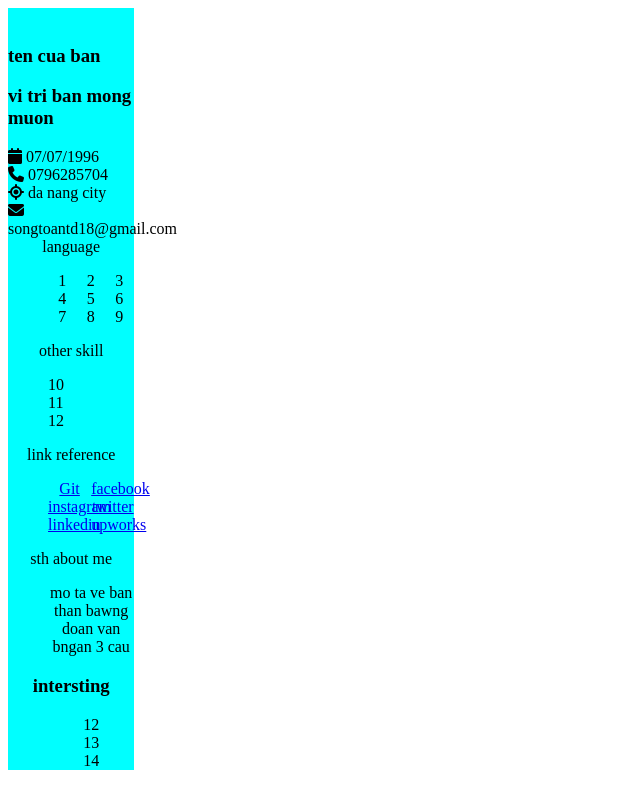
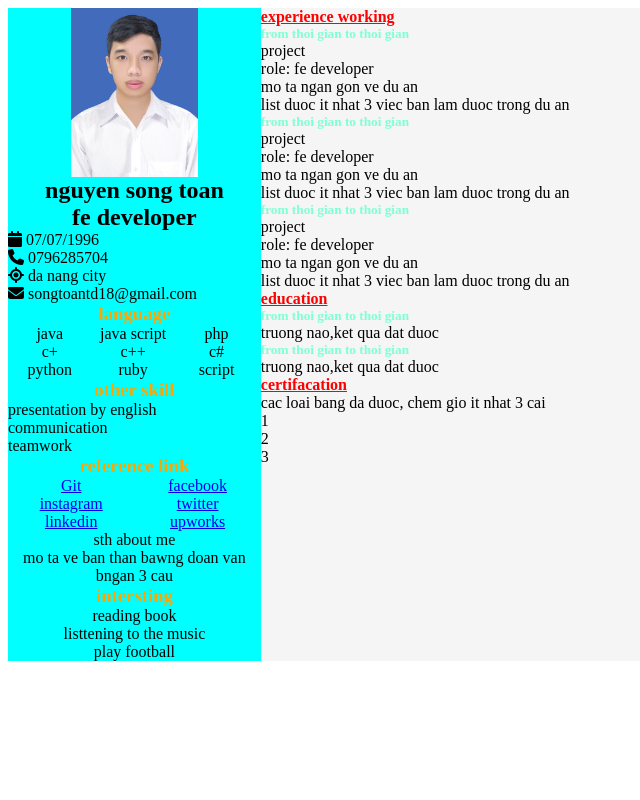
Before and after one commit to songtoantd18/homework_4, a plain HTML site: page hw4.html in a window 1280 px wide. Shown: the whole page, without its empty margins (0-640 px from the left). Drawn offline with Linux system fonts and the light colour scheme.

Commit message:
homework4

```diff
--- a/hw4.css
+++ b/hw4.css
@@ -1,7 +1,9 @@
-
+.container {
+    display: flex;
+}
 
 .left {
-    width: 10%;
+    width: 20%;
     height: 100%;
     background-color: aqua;
     text-align: center;
@@ -14,6 +16,7 @@
 }
 ul li {
     list-style: none;
+    padding: 0;
 }
 .link {
     display: flex;
@@ -23,16 +26,16 @@ ul li {
     width: 50%;
 
 }
-
-
-
-
-
-
-
-
-
-
+ul {
+    padding:0;
+}
+img {
+    display: flex;
+    top:20px;
+    width: 50%;
+    height: 50%;
+    margin: auto;
+}
 .name {
     text-align: left;
 }
@@ -45,3 +48,45 @@ ul li {
 .language ul li {
     width: 33%;
 }
+
+h3{
+    color: orange;
+    margin: 0;
+
+}
+h2 {
+    color: black;
+    margin: 0;
+    text-align: center;
+}
+.right {
+    width: 80%;
+    background-color: whitesmoke;
+
+}
+.flex {
+    display: flex;
+
+}
+.project {
+    display: flex;
+    flex-direction: column;
+    color: red;
+    flex-wrap: wrap;
+    width: 50%;
+
+
+}
+ul{
+    margin: 0;
+}
+h4{
+    text-decoration: underline;
+    color: red;
+    margin: 0;
+}
+h5{
+    padding: 0;
+    color: aquamarine;
+    margin: 0;
+}
--- a/hw4.html
+++ b/hw4.html
@@ -17,13 +17,13 @@
         <div class="left">
             <div class="name">
                 <div>
-                    <img src="" alt="">
+                    <img src="./77.jpg" alt="">
                 </div>
                 <div class="infor">
-                    <h3>ten cua ban</h3>
+                    <h2>nguyen song toan</h2>
                 </div>
                 <div class="infor">
-                    <h3>vi tri ban mong muon</h3>
+                    <h2>fe developer</h2>
                 </div>
                 <div>
                     <i class="fa-solid fa-calendar"></i>
@@ -43,27 +43,27 @@
                 </div>
             </div>
             <div class="progaming">
-                <div class="language">language
+                <div class="language"><h3>language</h3>
                     <ul>
-                        <li>1</li>
-                        <li>2</li>
-                        <li>3</li>
-                        <li>4</li>
-                        <li>5</li>
-                        <li>6</li>
-                        <li>7</li>
-                        <li>8</li>
-                        <li>9</li>
+                        <li>java</li>
+                        <li>java script</li>
+                        <li>php</li>
+                        <li>c+</li>
+                        <li>c++</li>
+                        <li>c#</li>
+                        <li>python</li>
+                        <li>ruby</li>
+                        <li>script</li>
                     </ul>
                 </div>
-                <div class="skill">other skill
+                <div class="skill"><h3>other skill</h3>
                     <ul>
-                        <li >10</li>
-                        <li>11</li>
-                        <li>12</li>
+                        <li >presentation by english</li>
+                        <li>communication</li>
+                        <li>teamwork</li>
                     </ul>
                 </div>
-                <div>link reference
+                <div><h3>reference link</h3>
                         <ul class="link">
                             <li><a href="https://github.com/songtoantd18/demo-test">Git</a></li>
                             <li><a href="https://www.facebook.com/nguyensong.toan.33">facebook</a></li>
@@ -79,22 +79,70 @@
                     </ul>
                     <h3>intersting</h3>
                     <ul style="text-align: center;">
-                        <li>12</li>
-                        <li>13</li>
-                        <li>14</li>
+                        <li>reading book</li>
+                        <li>listtening to the music</li>
+                        <li>play football</li>
 
                     </ul>
 
                 </div>
 
             </div>
+        </div>
+        <div class="right">
+            <div class="exper"><h4>experience working</h4>
+                <ul><h5>from thoi gian to thoi gian</h5>
+                    <li>project</li>
+                    <li>role: fe developer</li>
+                    <li>mo ta ngan gon ve du an
+                        <ul>
+                            <li>list duoc it nhat 3 viec ban lam duoc trong du an</li>
+                        </ul>
+                    </li>
+                </ul>
+                <ul><h5>from thoi gian to thoi gian</h5>
+                    <li>project</li>
+                    <li>role: fe developer</li>
+                    <li>mo ta ngan gon ve du an
+                        <ul>
+                            <li>list duoc it nhat 3 viec ban lam duoc trong du an</li>
+                        </ul>
+                    </li>
+                </ul>
+                <ul><h5>from thoi gian to thoi gian</h5>
+                    <li>project</li>
+                    <li>role: fe developer</li>
+                    <li>mo ta ngan gon ve du an
+                        <ul>
+                            <li>list duoc it nhat 3 viec ban lam duoc trong du an</li>
+                        </ul>
+                    </li>
+                </ul>
 
+            </div>
+            <div><h4>education</h4>
+                <ul><h5>from thoi gian to thoi gian</h5>
+                <div class="flex">
+                    <li>truong nao,</li>
+                    <li>ket qua dat duoc</li>
+                </div>
+                <ul><h5>from thoi gian to thoi gian</h5>
+                    <div class="flex">
+                        <li>truong nao,</li>
+                        <li>ket qua dat duoc</li>
+                    </div>
 
+                </ul>
+            </div>
+            <div><h4>certifacation</h4>
+                <ul>cac loai bang da duoc, chem gio it nhat 3 cai
+                    <li>1</li>
+                    <li>2</li>
+                    <li>3</li>
+                </ul>
 
-
-
+            </div>
         </div>
-        <div class="right"></div>
     </div>
 </body>
 
```
Also changed, not shown: slark.webp (added).
